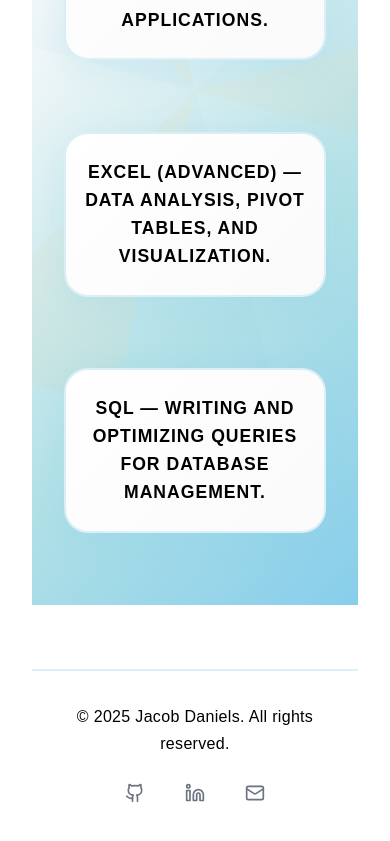
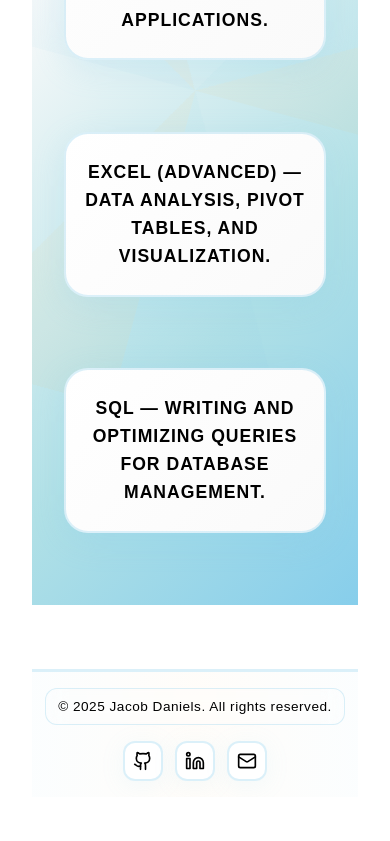
Before and after one commit to aidan2125/jacobdanielsPortfolio, a React (Vite) app in the folder Jacobdaniel-s-Portfolio/: page / in a window 390 px wide. Shown: the part 1328-2169 px from the top of the page. Built offline with nearby package versions, Linux system fonts and the light colour scheme.

Commit message:
Update Footer CSS to use new color scheme
cgen-0223655ad21449cb95618a48e0aabf92

```diff
--- a/Jacobdaniel-s-Portfolio/src/styles/Footer.css
+++ b/Jacobdaniel-s-Portfolio/src/styles/Footer.css
@@ -1,10 +1,30 @@
-footer {
-  background-color: #f9fafb;
-  border-top: 1px solid #e5e7eb;
-  padding: 1.5rem 0;
-  margin-top: 3rem;
-  font-family: 'Segoe UI', 'Inter', 'Roboto', 'Helvetica Neue', Arial, sans-serif;
-  letter-spacing: 0.01em;
+/* ========= FOOTER STYLES - SOFT BLUE, ORANGE, WHITE THEME ========= */
+
+.footer {
+  background: var(--bg-card, linear-gradient(135deg, #ffffff 0%, #f8f9fa 100%));
+  border-top: 3px solid var(--border-color, rgba(135, 206, 235, 0.3));
+  padding: 2rem 0;
+  margin-top: 4rem;
+  font-family: Arial, sans-serif;
+  backdrop-filter: blur(var(--backdrop-blur, 20px));
+  position: relative;
+  overflow: hidden;
+}
+
+.footer::before {
+  content: "";
+  position: absolute;
+  top: 0;
+  left: 0;
+  right: 0;
+  bottom: 0;
+  background: linear-gradient(
+    90deg,
+    rgba(135, 206, 235, 0.03) 0%,
+    rgba(255, 179, 71, 0.03) 50%,
+    rgba(135, 206, 235, 0.03) 100%
+  );
+  z-index: 0;
 }
 
 .footer-container {
@@ -15,44 +35,93 @@ footer {
   flex-direction: column;
   align-items: center;
   justify-content: space-between;
-  gap: 1rem;
+  gap: 1.5rem;
+  position: relative;
+  z-index: 1;
 }
 
 @media (min-width: 768px) {
   .footer-container {
     flex-direction: row;
+    gap: 1rem;
   }
 }
 
-footer span {
-  color: #6b7280;
-  font-size: 0.95rem;
-  font-family: inherit;
+.footer-text {
+  color: var(--text-primary, #000000);
+  font-size: 1rem;
+  font-family: Arial, sans-serif;
   font-weight: 500;
-  letter-spacing: 0.02em;
-  transition: color 0.2s;
+  letter-spacing: 0.5px;
+  transition: all 0.3s ease;
   text-align: center;
   line-height: 1.7;
+  padding: 0.5rem 1rem;
+  border-radius: var(--border-radius-md, 12px);
+  background: var(--bg-glass, rgba(255, 255, 255, 0.15));
+  border: 1px solid var(--border-color, rgba(135, 206, 235, 0.3));
+  backdrop-filter: blur(10px);
 }
 
-footer .footer-links {
+.footer-links {
   display: flex;
-  gap: 1.25rem;
+  gap: 1.5rem;
+  align-items: center;
 }
 
-footer .footer-icon {
-  color: #6b7280;
-  transition: color 0.3s ease, transform 0.3s ease;
+.footer-icon {
+  color: var(--text-primary, #000000);
+  transition: all 0.4s cubic-bezier(0.4, 0, 0.2, 1);
   display: inline-flex;
   align-items: center;
-  font-size: 1.1rem;
+  justify-content: center;
+  font-size: 1.2rem;
+  padding: 0.75rem;
+  border-radius: var(--border-radius-md, 12px);
+  border: 2px solid var(--border-color, rgba(135, 206, 235, 0.3));
+  background: var(--bg-card, #ffffff);
+  box-shadow: var(--shadow-card, 0 4px 24px rgba(135, 206, 235, 0.1));
+  text-decoration: none;
+  position: relative;
+  overflow: hidden;
 }
 
-footer .footer-icon:hover {
-  color: #2563eb;
-  transform: scale(1.1);
+.footer-icon::before {
+  content: "";
+  position: absolute;
+  top: 0;
+  left: -100%;
+  width: 100%;
+  height: 100%;
+  background: var(
+    --gradient-secondary,
+    linear-gradient(135deg, #ffb347 0%, #b0e0e6 100%)
+  );
+  transition: left 0.5s ease;
+  z-index: -1;
 }
 
+.footer-icon:hover::before {
+  left: 0;
+}
+
+.footer-icon:hover {
+  color: var(--text-primary, #000000);
+  border-color: var(--warm-orange, #ffb347);
+  transform: scale(1.15) translateY(-3px);
+  box-shadow: var(--shadow-orange, 0 8px 32px rgba(255, 179, 71, 0.2));
+}
+
+.footer-icon:focus {
+  outline: 2px solid var(--warm-orange, #ffb347);
+  outline-offset: 2px;
+}
+
+.footer-icon:active {
+  transform: scale(1.05);
+}
+
+/* Screen reader only class */
 .sr-only {
   position: absolute;
   width: 1px;
@@ -64,18 +133,147 @@ footer .footer-icon:hover {
   border: 0;
 }
 
+/* Hover effects for footer text */
+.footer-text:hover {
+  background: var(
+    --gradient-secondary,
+    linear-gradient(135deg, #ffb347 0%, #b0e0e6 100%)
+  );
+  border-color: var(--warm-orange, #ffb347);
+  transform: translateY(-2px);
+  box-shadow: var(--shadow-glow, 0 8px 32px rgba(135, 206, 235, 0.2));
+}
+
+/* Dark mode adjustments */
 @media (prefers-color-scheme: dark) {
-  footer {
-    background-color: #111827;
-    border-top: 1px solid #1f2937;
+  .footer {
+    background: var(
+      --bg-card,
+      linear-gradient(135deg, #ffffff 0%, #f8f9fa 100%)
+    );
+    border-top-color: var(--border-orange, rgba(255, 179, 71, 0.3));
   }
-  footer span {
-    color: #e5e7eb;
+
+  .footer-text {
+    color: var(--text-primary, #000000);
+    background: rgba(255, 255, 255, 0.9);
+    border-color: var(--border-orange, rgba(255, 179, 71, 0.3));
   }
-  footer .footer-icon {
-    color: #9ca3af;
+
+  .footer-icon {
+    color: var(--text-primary, #000000);
+    background: var(--bg-card, #ffffff);
+    border-color: var(--border-orange, rgba(255, 179, 71, 0.3));
   }
-  footer .footer-icon:hover {
-    color: #60a5fa;
+
+  .footer-icon:hover {
+    color: var(--text-primary, #000000);
+    border-color: var(--soft-blue, #87ceeb);
   }
 }
+
+/* Animation for footer on load */
+@keyframes slideUp {
+  from {
+    opacity: 0;
+    transform: translateY(30px);
+  }
+  to {
+    opacity: 1;
+    transform: translateY(0);
+  }
+}
+
+.footer {
+  animation: slideUp 0.8s ease-out 0.5s both;
+}
+
+.footer-icon:nth-child(1) {
+  animation: slideUp 0.6s ease-out 0.7s both;
+}
+
+.footer-icon:nth-child(2) {
+  animation: slideUp 0.6s ease-out 0.8s both;
+}
+
+.footer-icon:nth-child(3) {
+  animation: slideUp 0.6s ease-out 0.9s both;
+}
+
+/* Responsive design */
+@media (max-width: 768px) {
+  .footer {
+    padding: 1.5rem 0;
+  }
+
+  .footer-container {
+    padding: 0 1rem;
+  }
+
+  .footer-links {
+    gap: 1rem;
+  }
+
+  .footer-icon {
+    padding: 0.625rem;
+    font-size: 1.1rem;
+  }
+
+  .footer-text {
+    font-size: 0.9rem;
+    padding: 0.375rem 0.75rem;
+  }
+}
+
+@media (max-width: 480px) {
+  .footer {
+    padding: 1rem 0;
+  }
+
+  .footer-container {
+    padding: 0 0.5rem;
+    gap: 1rem;
+  }
+
+  .footer-links {
+    gap: 0.75rem;
+  }
+
+  .footer-icon {
+    padding: 0.5rem;
+    font-size: 1rem;
+  }
+
+  .footer-text {
+    font-size: 0.85rem;
+  }
+}
+
+/* Accessibility improvements */
+@media (prefers-reduced-motion: reduce) {
+  .footer,
+  .footer-icon,
+  .footer-text {
+    animation: none;
+    transition: none;
+  }
+
+  .footer-icon:hover {
+    transform: none;
+  }
+}
+
+/* High contrast mode */
+@media (prefers-contrast: high) {
+  .footer {
+    border-top-width: 4px;
+  }
+
+  .footer-icon {
+    border-width: 3px;
+  }
+
+  .footer-text {
+    border-width: 2px;
+  }
+}
```
